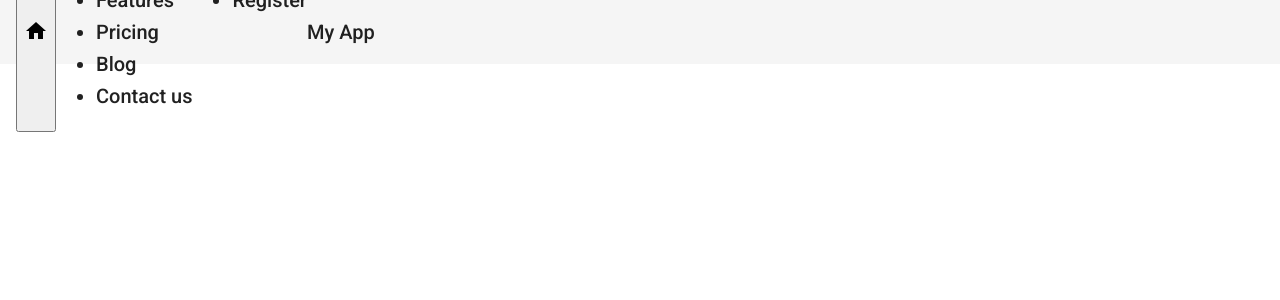
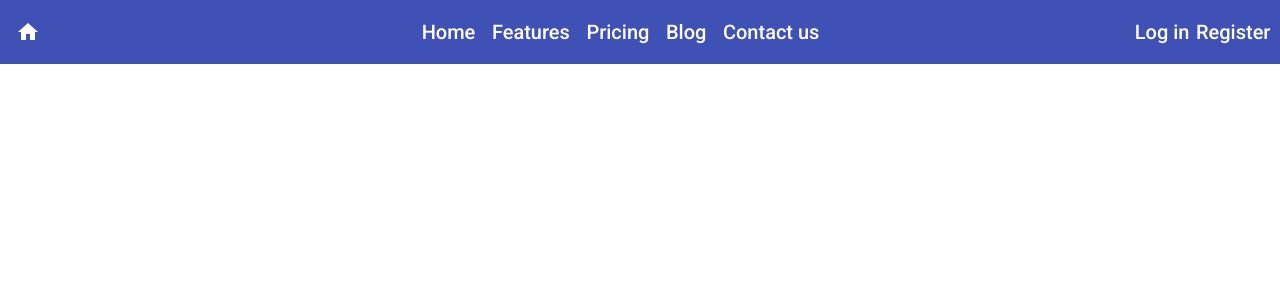
Before and after one commit to GiselleBarbosa/html-css-landing-page, an Angular app: page / in a window 1280 px wide. Shown: the top 300 px of the page. Built offline with nearby package versions, Linux system fonts and the light colour scheme.

Commit message:
navbar position finalizado

```diff
--- a/src/app/app.module.ts
+++ b/src/app/app.module.ts
@@ -5,8 +5,9 @@ import { AppRoutingModule } from './app-routing.module';
 import { AppComponent } from './app.component';
 import { BrowserAnimationsModule } from '@angular/platform-browser/animations';
 import { NavbarComponent } from './navbar/navbar.component';
-import {MatIconModule} from '@angular/material/icon';
-import {MatToolbarModule} from '@angular/material/toolbar';
+
+import { MatIconModule } from '@angular/material/icon';
+import { MatToolbarModule } from '@angular/material/toolbar';
 
 @NgModule({
   declarations: [
--- a/src/app/navbar/navbar.component.html
+++ b/src/app/navbar/navbar.component.html
@@ -1,24 +1,22 @@
-<mat-toolbar>
+<mat-toolbar color="primary">
+
   <div class="container">
-    <button mat-icon-button class="example-icon favorite-icon" aria-label="Example icon-button with heart icon">
-      <mat-icon>home</mat-icon>
-    </button>
-    <div>
-      <ul>
+    <div id="icon-home">
+      <mat-icon>home</mat-icon></div>
+
+
+    <ul class="menu-central">
       <li>Home</li>
       <li>Features</li>
       <li>Pricing</li>
       <li>Blog</li>
       <li>Contact us</li>
     </ul>
-    </div>
-    <div>
-      <ul>
+
+
+    <ul class="menu-end">
       <li>Log in</li>
       <li>Register</li>
     </ul>
   </div>
-
-  </div>
-    <span>My App</span>
 </mat-toolbar>
--- a/src/app/navbar/navbar.component.scss
+++ b/src/app/navbar/navbar.component.scss
@@ -1,4 +1,30 @@
+* {
+  text-decoration: nome;
+  list-style-type: none;
+}
+
+li {
+  margin-right: 5%;
+  cursor: pointer;
+}
+
 .container {
-  display:flex;
-  justify-content:space-around;
+  display: flex;
+  justify-content: space-between;
+  width: 100%;
 }
+
+#icon-home {
+  display:inline-flex;
+  align-items: center;
+}
+
+.menu-central {
+  display: flex;
+
+}
+
+.menu-end  {
+  display: flex;
+
+}
```
Lines whose indentation alone changed are shown as unchanged.
